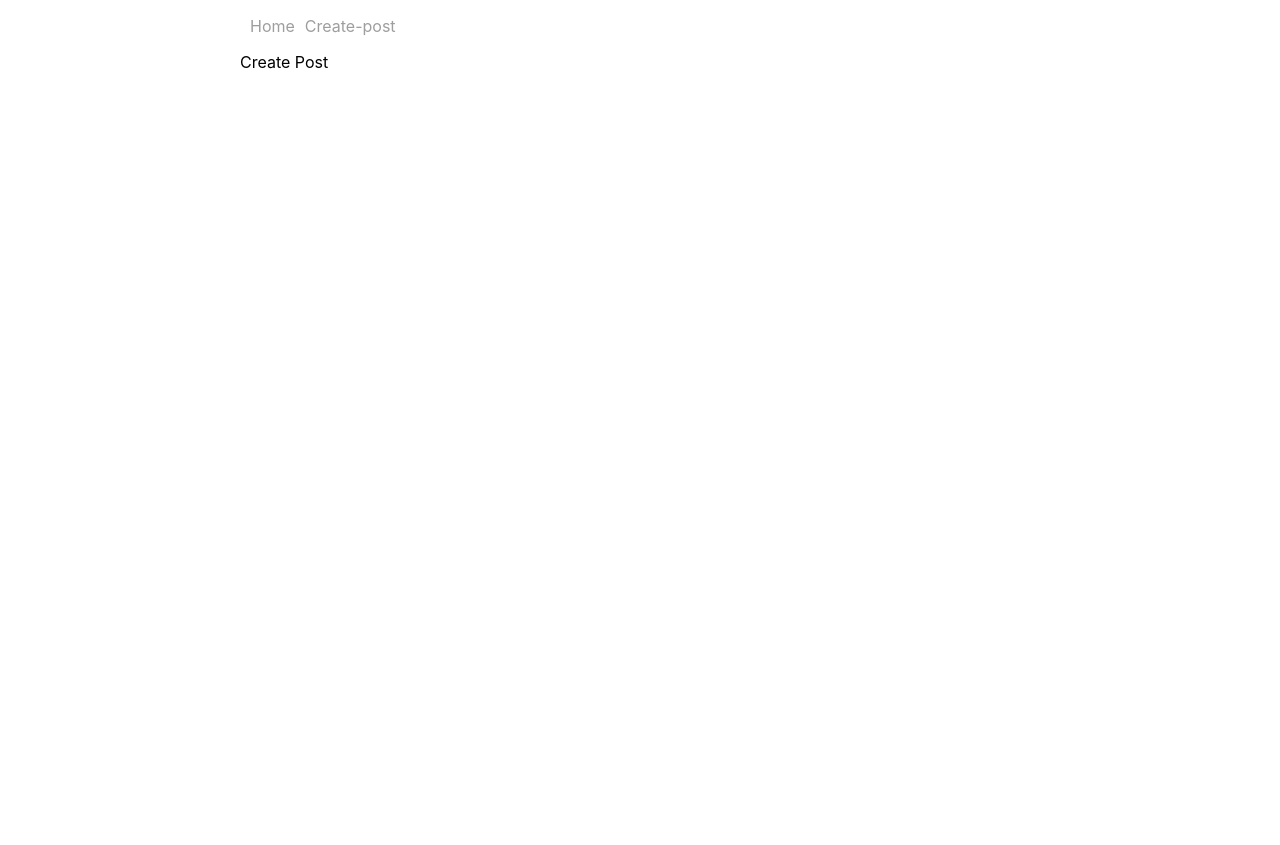
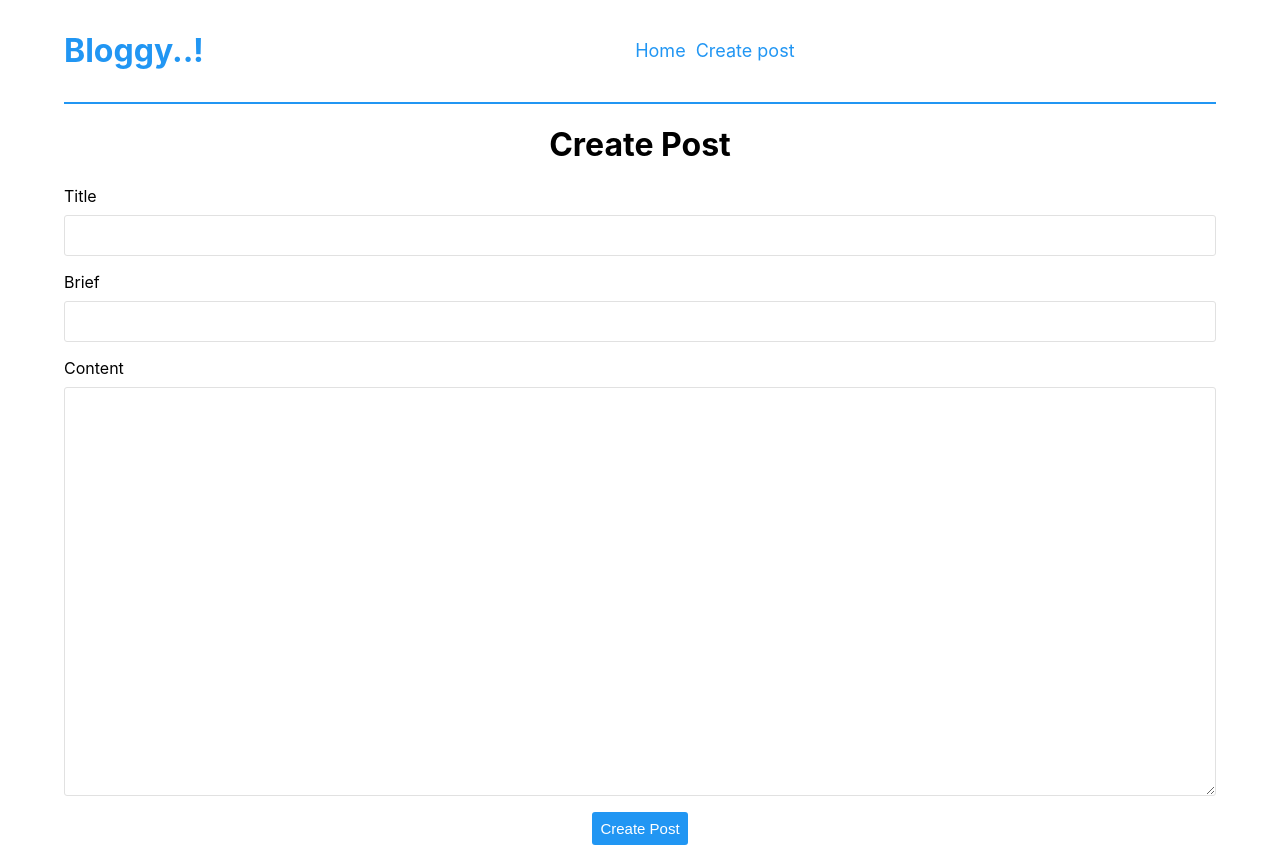
Before and after one commit to Rajek88/bloggy, a React (Create React App) app: page /create-post in a window 1280 px wide. Before the commit the page ends 800 px from the top, so only its background shows below. Built offline with nearby package versions, Linux system fonts and the light colour scheme; no server answers.

Commit message:
Added data to firebase and its working now

```diff
--- a/src/components/CreatePost.js
+++ b/src/components/CreatePost.js
@@ -1,7 +1,65 @@
-import React from "react";
+import React, { useState } from "react";
+import { firestore } from "../firebase";
 
 const CreatePost = () => {
-  return <div>Create Post</div>;
+  const [title, setTitle] = useState("");
+  const [subtitle, setSubtitle] = useState("");
+  const [content, setContent] = useState("");
+
+  const handleSubmit = (e) => {
+    e.preventDefault();
+    console.log("Title : ", title);
+    console.log("Brief : ", subtitle);
+    console.log("Content : ", content);
+
+    firestore.collection("posts").add({
+      title: title,
+      subtitle: subtitle,
+      content: content,
+      createdAt: new Date(),
+    });
+  };
+
+  return (
+    <div className="create-post">
+      <h1>Create Post</h1>
+      <form onSubmit={handleSubmit} className="create-post-form">
+        <div className="form-field">
+          <label>Title</label>
+          <input
+            type="text"
+            value={title}
+            onChange={(e) => {
+              setTitle(e.target.value);
+            }}
+          />
+        </div>
+        <div className="form-field">
+          <label>Brief</label>
+          <input
+            type="text"
+            value={subtitle}
+            onChange={(e) => {
+              setSubtitle(e.target.value);
+            }}
+          />
+        </div>
+        <div className="form-field">
+          <label>Content</label>
+          <textarea
+            type="text"
+            value={content}
+            onChange={(e) => {
+              setContent(e.target.value);
+            }}
+          ></textarea>
+        </div>
+        <button type="submit" className="create-post-btn">
+          Create Post
+        </button>
+      </form>
+    </div>
+  );
 };
 
 export default CreatePost;
--- a/src/components/Navbar.js
+++ b/src/components/Navbar.js
@@ -3,13 +3,14 @@ import { Link } from "react-router-dom";
 
 const Navbar = () => {
   return (
-    <div className="container">
+    <div id="navbar">
+      <h1 id="nav-logo">Bloggy..!</h1>
       <ul id="nav">
         <li>
           <Link to="/">Home</Link>
         </li>
         <li>
-          <Link to="/create-post">Create-post</Link>
+          <Link to="/create-post">Create post</Link>
         </li>
       </ul>
     </div>
--- a/src/firebase.js
+++ b/src/firebase.js
@@ -1,6 +1,5 @@
 // Import the functions you need from the SDKs you need
 import firebase from "firebase/compat/app";
-import { initializeApp } from "firebase/app";
 import "firebase/compat/firestore";
 // TODO: Add SDKs for Firebase products that you want to use
 // https://firebase.google.com/docs/web/setup#available-libraries
@@ -15,7 +14,8 @@ const firebaseConfig = {
   appId: process.env.REACT_APP_FIREBASE_APP_ID,
 };
 
+console.log("API KEY :: ", process.env.REACT_APP_FIREBASE_API_KEY);
 // Initialize Firebase
 // const app = initializeApp(firebaseConfig);
-initializeApp(firebaseConfig);
+firebase.initializeApp(firebaseConfig);
 export const firestore = firebase.firestore();
--- a/src/index.css
+++ b/src/index.css
@@ -11,11 +11,48 @@ code {
   font-family: source-code-pro, Menlo, Monaco, Consolas, "Courier New",
     monospace;
 }
-
 .container {
-  width: 800px;
+  /* border: 2px solid #2196f3; */
+  width: 90%;
   margin: 0 auto;
 }
+
+#navbar {
+  position: sticky;
+  top: 0%;
+  background-color: #fff;
+  width: 100%;
+  padding: 10px 0px;
+  display: flex;
+  border-bottom: 2px solid #2196f3;
+}
+#nav {
+  width: 100%;
+  list-style-type: none;
+  padding: 0;
+  display: flex;
+  flex-direction: row;
+  justify-content: center;
+  align-items: center;
+}
+
+#nav-logo {
+  color: #2196f3;
+}
+#nav li {
+  margin-left: 10px;
+}
+#nav li a {
+  font-size: 18px;
+  text-decoration: none;
+  color: #2196f3;
+}
+#nav li a:hover {
+  color: #0060af;
+  border-bottom: 1px solid #0060af;
+  transition: border-width 0.6s ease-in-out;
+}
+
 .home h1 {
   text-align: center;
   color: #2196f3;
@@ -52,25 +89,26 @@ code {
 .post-detail h1 {
   text-align: center;
 }
-#nav {
-  list-style-type: none;
-  padding: 0;
+
+.create-post {
+  width: 100%;
+  /* border: 2px solid #2196f3; */
   display: flex;
+  flex-direction: column;
+  justify-content: center;
+  align-items: center;
 }
-#nav li {
-  margin-left: 10px;
+.create-post-form {
+  width: 100%;
+  /* border: 2px solid #6b21f3; */
+  display: flex;
+  flex-direction: column;
+  justify-content: center;
+  align-items: center;
 }
-#nav li a {
-  text-decoration: none;
-  color: #9e9e9e;
-}
-#nav li a:hover {
-  text-decoration: underline;
-}
-.create-post h1 {
-  text-align: center;
-}
+
 .create-post .form-field {
+  width: 100%;
   display: flex;
   flex-direction: column;
   margin-bottom: 16px;
@@ -83,20 +121,18 @@ code {
   border: 1px solid #e1e1e1;
   border-radius: 3px;
   font-size: 18px;
-  padding-left: 10px;
 }
 
 .create-post .form-field textarea {
   border: 1px solid #e1e1e1;
   height: 400px;
   font-size: 18px;
-  padding-left: 10px;
   border-radius: 3px;
   padding-top: 5px;
 }
 .create-post-btn {
   height: 33px;
-  background: #4caf50;
+  background: #2196f3;
   border: 0;
   color: #fff;
   padding: 8px;
```
